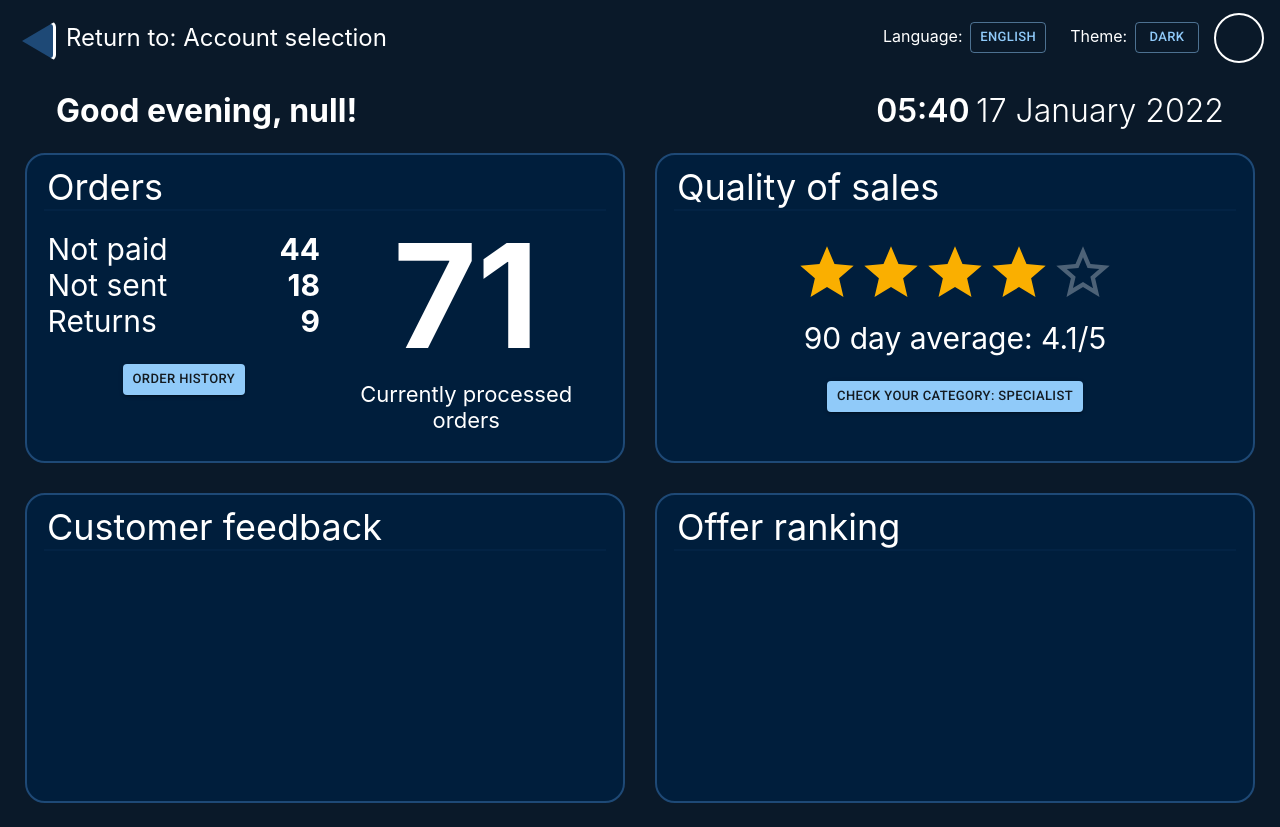
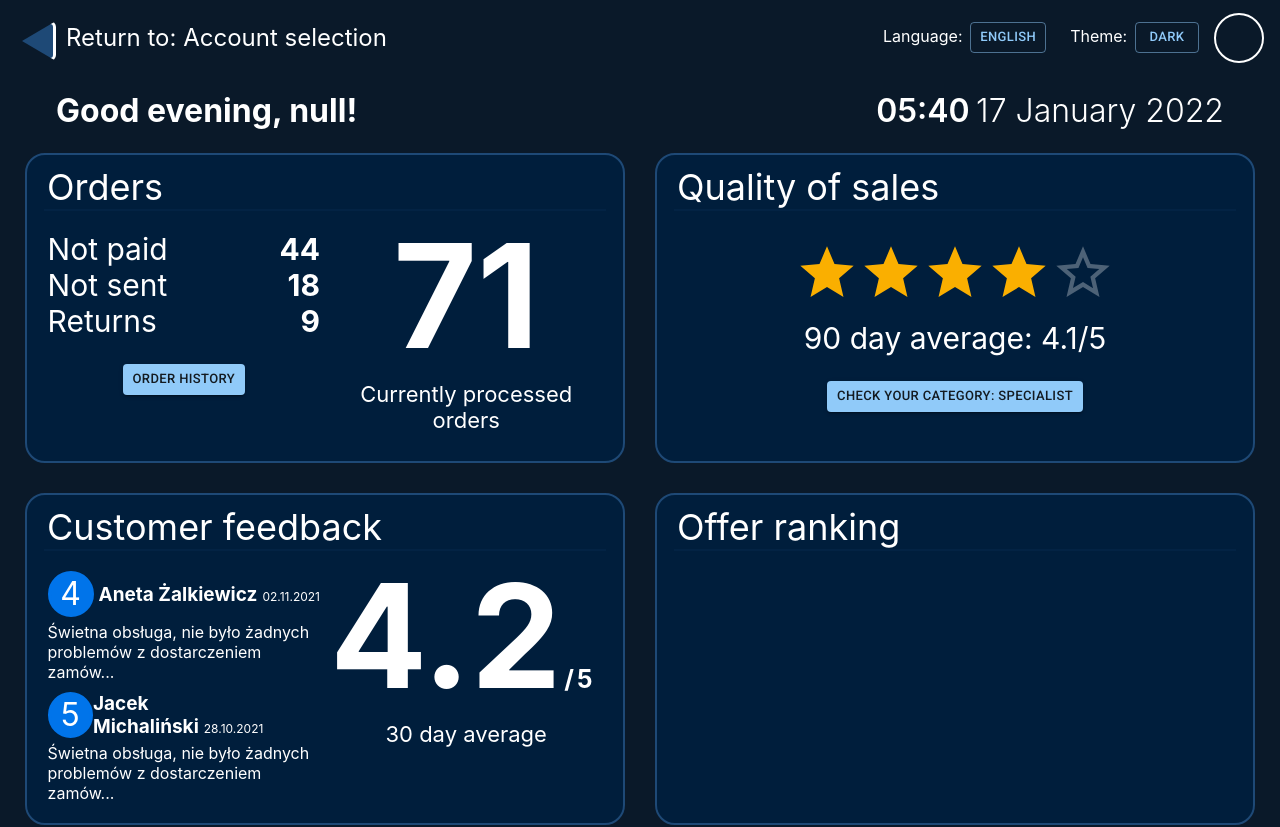
Before and after one commit to k-piekarczyk/pgui-dashboard, a React (Create React App) app: page /dashboard in a window 1280 px wide. Shown: the top 827 px of the page. Built offline with nearby package versions, Linux system fonts and the light colour scheme.

Commit message:
add testimonial dashboard component

```diff
--- a/src/i18n.ts
+++ b/src/i18n.ts
@@ -35,7 +35,8 @@ const resources = {
       Picture: "Zdjęcie",
       Name: "Nazwa",
       "Sold Items": "Sprzedane sztuki",
-      Turnover: "Obrót"
+      Turnover: "Obrót",
+      "30 day average": "średnia z ostatnich 30 dni"
     },
   },
 };
--- a/src/pages/Dashboard.page.scss
+++ b/src/pages/Dashboard.page.scss
@@ -1,4 +1,5 @@
 @import "../breakpoints";
+@import "../mixins";
 
 .Dashboard {
   display: flex;
@@ -15,6 +16,10 @@
   .Tile {
     width: 600px;
     min-height: 310px;
+
+    @media screen and (min-width: $medium_screen_breakpoint) {
+      min-width: 600px;
+    }
   }
 
   & > * {
@@ -33,10 +38,9 @@
     justify-content: center;
 
     &__Spacer {
-        @media screen and (min-width: $small_screen_breakpoint) {
-            flex-basis: 10px !important;
-          }
-        // width: 10px;
+      @media screen and (min-width: $small_screen_breakpoint) {
+        flex-basis: 10px !important;
+      }
     }
 
     & > * {
@@ -66,8 +70,8 @@
     }
 
     &__Current {
-        display: flex;
-        flex-direction: column;
+      display: flex;
+      flex-direction: column;
       &-number {
         font-weight: bold;
         font-size: 144px;
@@ -104,4 +108,102 @@
       margin-bottom: 25px;
     }
   }
+
+  &__CF {
+    display: flex;
+    flex-wrap: wrap;
+
+    padding: 20px;
+
+    justify-content: center;
+
+    &__Spacer {
+      @media screen and (min-width: $small_screen_breakpoint) {
+        flex-basis: 10px !important;
+      }
+    }
+
+    & > * {
+      @media screen and (min-width: $small_screen_breakpoint) {
+        flex-basis: 49%;
+      }
+    }
+
+    &__Testimonial_Container > *:not(:first-child) {
+      margin-top: 10px;
+    }
+
+    &__Testimonial {
+      &__Header {
+        display: flex;
+        justify-content: space-between;
+        align-items: center;
+
+        width: 100%;
+
+        &-number {
+          border-radius: 50%;
+          border: solid;
+          @include theme-aware("border-color", "color-button");
+          @include theme-aware("background-color", "color-button");
+
+          display: inline-block;
+          line-height: 40px;
+          width: 46px;
+          font-size: 32px;
+          text-align: center;
+        }
+
+        &-text {
+          & > * {
+            display: inline;
+          }
+
+          & > *:first-child {
+            font-size: 19px;
+            margin-right: 5px;
+            font-weight: bold;
+          }
+
+          & > *:last-child {
+            font-size: 12px;
+          }
+        }
+      }
+
+      &__Body {
+        margin-top: 5px;
+      }
+    }
+
+    &__Average {
+      display: flex;
+      flex-direction: column;
+
+      &-number {
+        & > * {
+          display: inline;
+          font-weight: bold;
+          font-size: 25px;
+        }
+
+        & > *:first-child {
+          font-size: 144px;
+          text-align: center;
+          line-height: 0.9;
+        }
+
+        & > *:not(:first-child) {
+          margin-left: 3px;
+        }
+
+        margin-bottom: 20px;
+      }
+
+      &-text {
+        font-size: 22px;
+        text-align: center;
+      }
+    }
+  }
 }
--- a/src/pages/Dashboard.page.tsx
+++ b/src/pages/Dashboard.page.tsx
@@ -54,15 +54,52 @@ export default function Dashboard() {
               readOnly
               sx={{ marginBottom: "15px" }}
             />
-            <div className="Dashboard__QoS__Sub">
-              {`${t("90 day average")}: 4.1/5`}
-            </div>
+            <div className="Dashboard__QoS__Sub">{`${t("90 day average")}: 4.1/5`}</div>
             <Button size="small" variant="contained">
               {t("Check your category: Specialist")}
             </Button>
           </div>
         </Tile>
-        <Tile header={t("Customer feedback")}></Tile>
+
+        <Tile header={t("Customer feedback")}>
+          <div className="Dashboard__CF">
+            <div className="Dashboard__CF__Testimonial_Container">
+              <div className="Dashboard__CF__Testimonial">
+                <div className="Dashboard__CF__Testimonial__Header">
+                  <div className="Dashboard__CF__Testimonial__Header-number">4</div>
+                  <div className="Dashboard__CF__Testimonial__Header-text">
+                    <div>Aneta Żalkiewicz</div>
+                    <div>02.11.2021</div>
+                  </div>
+                </div>
+                <div className="Dashboard__CF__Testimonial__Body">
+                  Świetna obsługa, nie było żadnych problemów z dostarczeniem zamów...
+                </div>
+              </div>
+              <div className="Dashboard__CF__Testimonial">
+                <div className="Dashboard__CF__Testimonial__Header">
+                  <div className="Dashboard__CF__Testimonial__Header-number">5</div>
+                  <div className="Dashboard__CF__Testimonial__Header-text">
+                    <div>Jacek Michaliński</div>
+                    <div>28.10.2021</div>
+                  </div>
+                </div>
+                <div className="Dashboard__CF__Testimonial__Body">
+                  Świetna obsługa, nie było żadnych problemów z dostarczeniem zamów...
+                </div>
+              </div>
+            </div>
+            <div className="Dashboard__CF__Spacer" />
+            <div className="Dashboard__CF__Average">
+              <div className="Dashboard__CF__Average-number">
+                <div>4.2</div>
+                <div>/</div>
+                <div>5</div>
+              </div>
+              <div className="Dashboard__CF__Average-text">{t("30 day average")}</div>
+            </div>
+          </div>
+        </Tile>
         <Tile header={t("Offer ranking")}></Tile>
         <Tile header={t("Sales chart")}></Tile>
         <Tile header={t("Sales advice")}></Tile>
```
